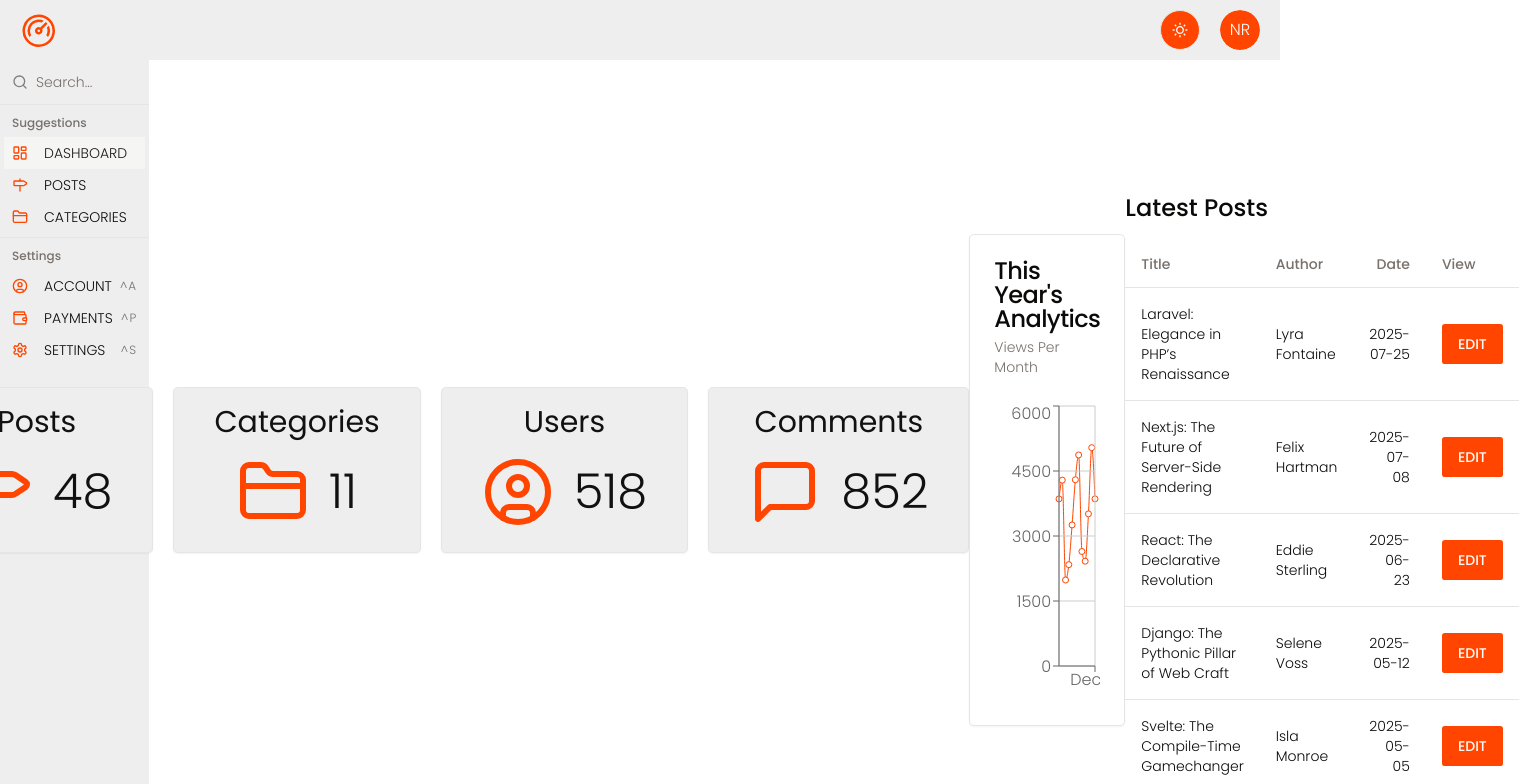
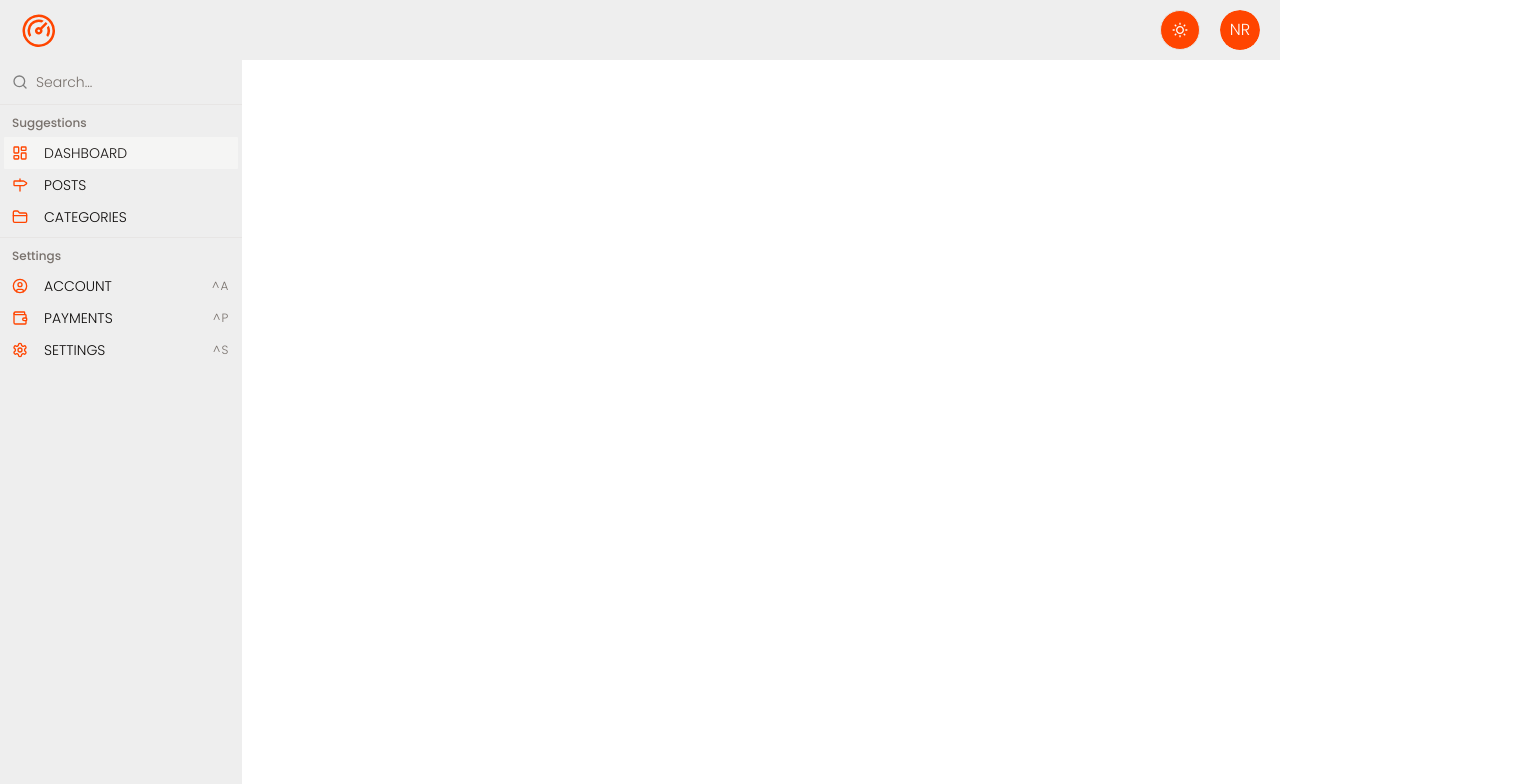
Before and after one commit to Nimira43/Tabularium, a Next.js app: page / in a window 1280 px wide. Shown: the top 784 px of the page, 1519 px wide, since content can reach past the window. Built offline with nearby package versions, Linux system fonts and the light colour scheme; a web font is replaced by a local one.

Commit message:
Removed JSX content from MainLayout

```diff
--- a/app/(main)/layout.tsx
+++ b/app/(main)/layout.tsx
@@ -4,9 +4,8 @@ const MainLayout = ({
   children: React.ReactNode
 }) => {
   return (
-    <div className='h-[100vh] flex items-center justify-center relative'>
-      {children}
-    </div>
+    <>
+    </>
   )
 }
 
```
